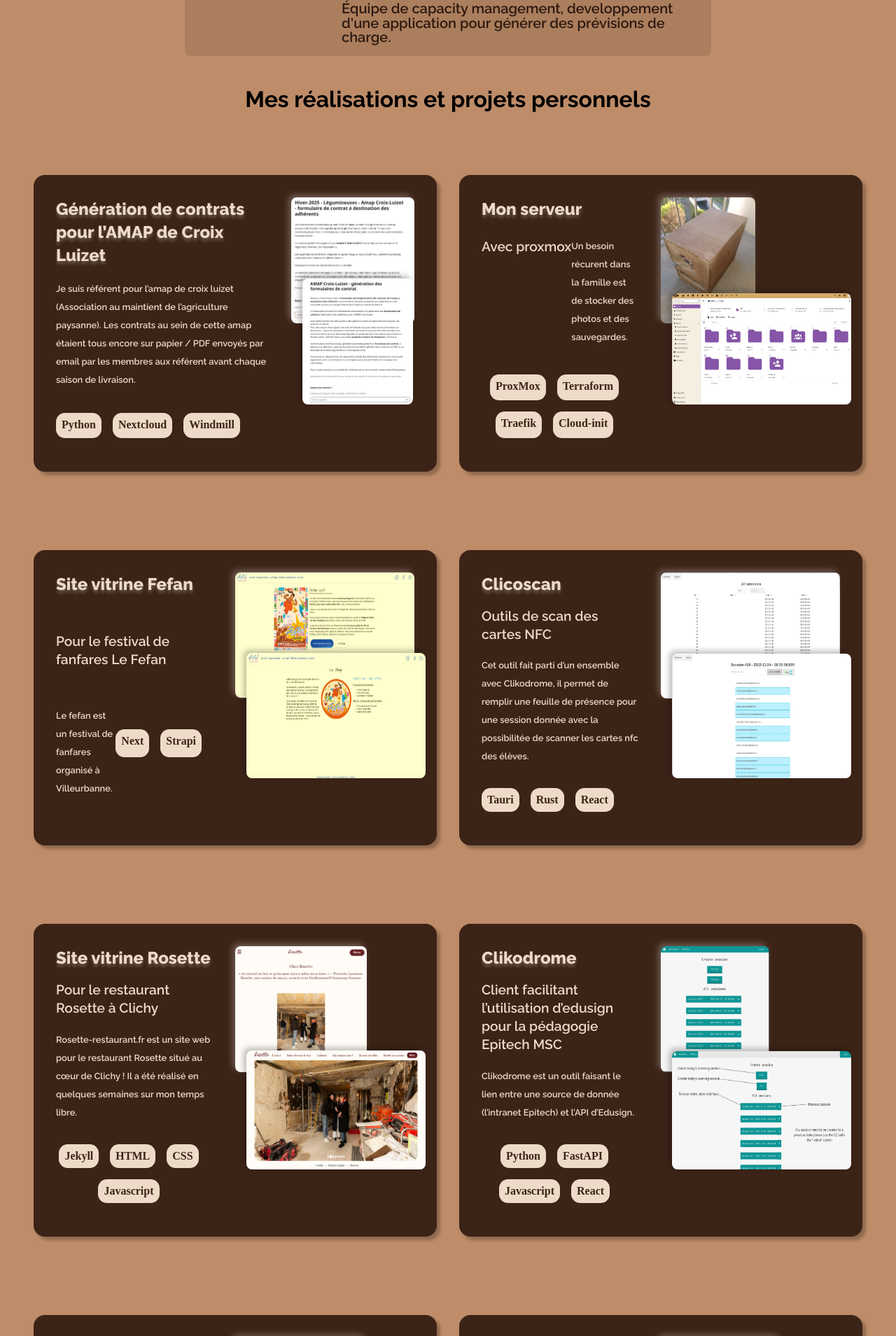
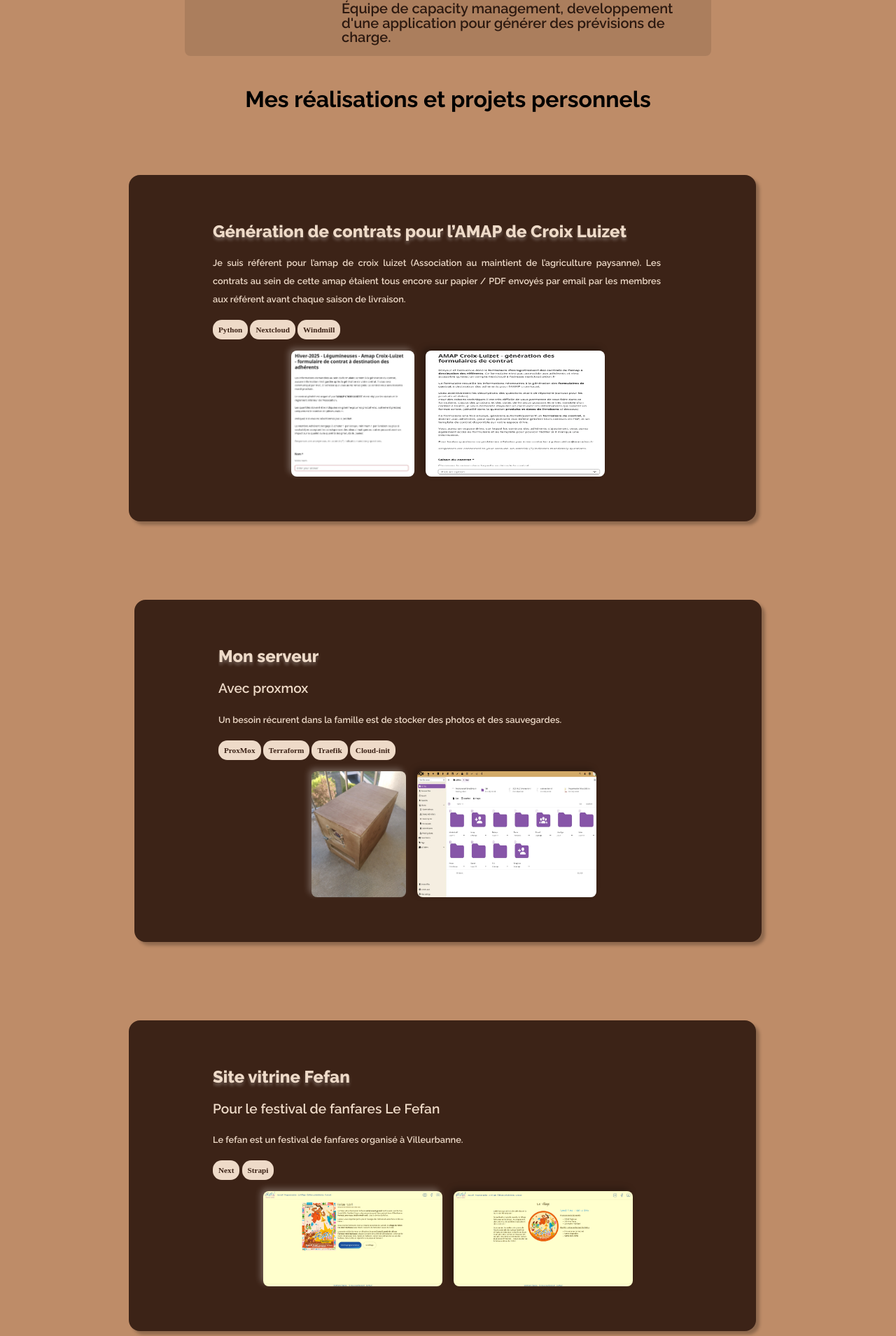
Before and after one commit to JulienAldon/Portfolio, a Jekyll site: the page built from index.markdown, in a window 1280 px wide. Shown: the part 1839-3748 px from the top of the page at 70% size. Built offline with Jekyll 4.4.1, drawn with Linux system fonts in a browser that asks for light colours; nearby versions of some CDN libraries.

Commit message:
fix responsive for project section

```diff
--- a/assets/css/main.css
+++ b/assets/css/main.css
@@ -341,11 +341,13 @@ a {
 
 #projets div a {
   display: flex;
-  flex-direction: row;
-  max-width: 40%;
+  flex-direction: column;
+  align-items: center;
+  width: 40%;
   border-radius: 1rem;
   padding: 2rem;
   box-shadow: 5px 5px 4px rgba(0, 0, 0, 0.25);
+
 }
 
 #projets div a:nth-child(2n) {
@@ -386,6 +388,7 @@ a {
 #projets div a .projecttext p {
   margin: 0rem;
   font-family: "Raleway";
+  text-align: justify;
   font-style: normal;
   font-weight: 600;
   font-size: 0.8rem;
@@ -397,11 +400,9 @@ a {
 #projets div a .projecttext {
   min-width: 30%;
   padding-right: 1rem;
-  margin-right: 1rem;
   display: flex;
   flex-direction: column;
   overflow-y: auto;
-  justify-content: flex-start;
 }
 
 #projets div a .imgHeader {
@@ -419,15 +420,17 @@ a {
   position: relative;
   left: 1rem;
   max-width: 20vw;
-  top: -4rem;
   max-height: 20vh;
 }
 
 #projets div a .projecttext .techno-info {
-  margin-top: 2rem;
   display: flex;
   flex-direction: row;
   flex-wrap: wrap;
+  justify-content: flex-start;
+  font-size: 0.7rem;
+  margin-bottom: 1rem;
+  margin-top: 1rem;
 }
 
 #projets div a .projecttext .techno-link {
@@ -440,9 +443,8 @@ a {
   font-weight: 700;
   transition: transform 0.2s; /* Animation */
   width: auto;
-  margin-right: 1rem;
-  margin-bottom: 1rem;
   max-height: 1.5rem;
+  margin-right: 0.2rem;
 }
 
 .text-box {
@@ -663,17 +665,29 @@ a {
     width: 40vw;
   }
 
+  #projets div a {
+    flex-direction: column;
+    height: unset;
+    padding: 5vw;
+    width: 60vw;
+  }
+
   #projets div a .projecttext {
-    flex-direction: row;
+    flex-direction: column;
     overflow: hidden;
     width: 50vw;
   }
 
   #projets div a:nth-child(2n) {
-    margin-left: 1rem;
+    margin-left: 0rem;
     margin-right: 0rem;
     margin-top: 4rem;
     margin-bottom: 3rem;
+  }
+
+  #projets div a .secondImg {
+    width: 40vw;
+    top: unset;
   }
 
   #projets div a:nth-child(2n + 1) {
@@ -741,15 +755,12 @@ a {
     display: flex;
     flex-direction: column;
     flex-wrap: nowrap;
-    /* padding: 1rem; */
   }
 
   #projets div a {
-    display: flex;
     height: unset;
-    width: 90vw;
     padding: 5vw;
-    max-width: unset;
+    width: 80vw;
   }
 
   #projets div a:nth-child(2n) {
@@ -771,7 +782,6 @@ a {
   }
 
   #projets div a .projecttext {
-    min-height: 15rem;
     width: 80vw;
     padding-right: 0px;
     display: flex;
@@ -792,6 +802,7 @@ a {
 
   #projets div a .secondImg {
     width: 40vw;
+    top: unset;
   }
 
   .aboutbox div h1 {
@@ -838,13 +849,13 @@ a {
   }
 
   #projets div a .projecttext {
-    min-height: 15rem;
     padding-right: 0px;
   }
+
   #projets div a {
     display: flex;
     flex-direction: column;
-    width: 90vw;
+    /* width: 90vw; */
     padding: 5vw;
     max-width: unset;
   }
@@ -916,7 +927,7 @@ a {
     align-items: center;
     position: unset;
     justify-content: center;
-    padding-top: 2rem;
+    padding-top: 1rem;
   }
 
   #projets div a .secondImg {
```
